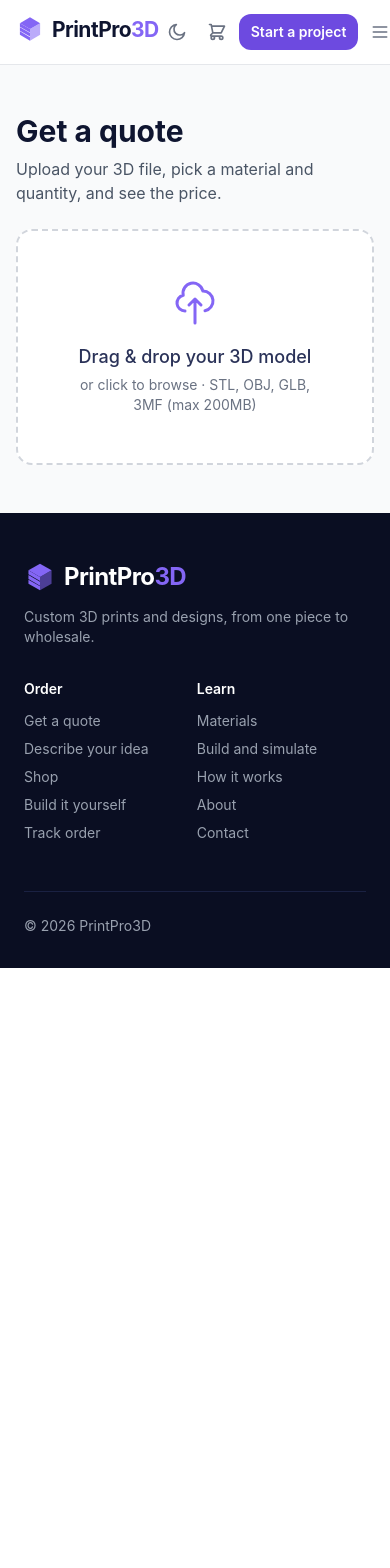
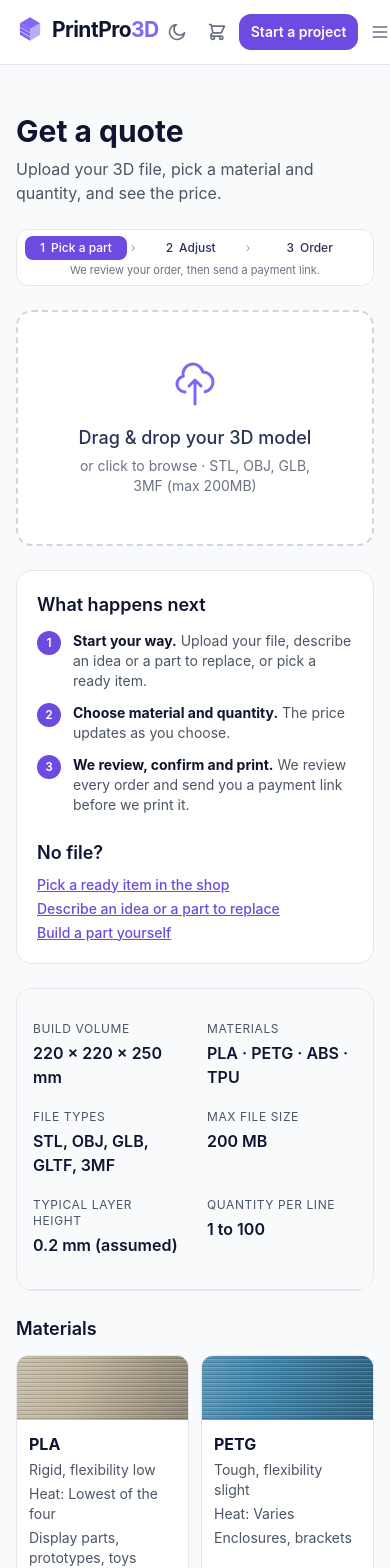
Before and after one commit to pathakvikash/printpro3d, a Next.js app: page /quote in a window 390 px wide. Shown: the top 1568 px of the page. Before the commit the page ends 968 px from the top, so only its background shows below. Built offline with nearby package versions, Linux system fonts and the light colour scheme.

Commit message:
Quote: 2-column sticky instant quote after upload, fill idle page, flow strip, glossary terms

```diff
--- a/src/app/quote/page.tsx
+++ b/src/app/quote/page.tsx
@@ -1,13 +1,61 @@
 import type { Metadata } from 'next';
+import Link from 'next/link';
 import PageShell from '@/components/PageShell';
 import UploadForm from '@/components/UploadForm';
+import Capabilities from '@/components/Capabilities';
+import MaterialCards from '@/components/MaterialCards';
 
 export const metadata: Metadata = { title: 'Get a quote - PrintPro3D', description: 'Upload an STL or OBJ file and get an instant price for your 3D print.' };
 
+// same wording as the How it works page
+const STEPS = [
+  { title: 'Start your way', text: 'Upload your file, describe an idea or a part to replace, or pick a ready item.' },
+  { title: 'Choose material and quantity', text: 'The price updates as you choose.' },
+  { title: 'We review, confirm and print', text: 'We review every order and send you a payment link before we print it.' },
+];
+const NO_FILE = [
+  { href: '/shop', label: 'Pick a ready item in the shop' },
+  { href: '/request', label: 'Describe an idea or a part to replace' },
+  { href: '/playground', label: 'Build a part yourself' },
+];
+const link = 'font-medium text-indigo-600 underline hover:no-underline dark:text-indigo-400';
+
+const side = (
+  <div className="space-y-6 rounded-2xl border border-gray-200 bg-white p-5 dark:border-gray-700 dark:bg-gray-900">
+    <section aria-labelledby="next-h">
+      <h2 id="next-h" className="text-lg font-semibold text-gray-900 dark:text-white">What happens next</h2>
+      <ol className="mt-3 space-y-3">
+        {STEPS.map((s, i) => (
+          <li key={s.title} className="flex gap-3">
+            <span aria-hidden className="flex h-6 w-6 shrink-0 items-center justify-center rounded-full bg-indigo-600 text-xs font-semibold text-white">{i + 1}</span>
+            <p className="text-sm text-gray-600 dark:text-gray-300"><strong className="text-gray-900 dark:text-white">{s.title}.</strong> {s.text}</p>
+          </li>
+        ))}
+      </ol>
+    </section>
+    <section aria-labelledby="nofile-h">
+      <h2 id="nofile-h" className="text-lg font-semibold text-gray-900 dark:text-white">No file?</h2>
+      <ul className="mt-2 space-y-1 text-sm">
+        {NO_FILE.map((l) => <li key={l.href}><Link href={l.href} className={link}>{l.label}</Link></li>)}
+      </ul>
+    </section>
+  </div>
+);
+
+const below = (
+  <>
+    <div className="overflow-hidden rounded-2xl border border-gray-200 dark:border-gray-700"><Capabilities /></div>
+    <section aria-labelledby="mat-h" className="space-y-3">
+      <h2 id="mat-h" className="text-lg font-semibold text-gray-900 dark:text-white">Materials</h2>
+      <MaterialCards />
+    </section>
+  </>
+);
+
 export default function QuotePage() {
   return (
-    <PageShell title="Get a quote" lead="Upload your 3D file, pick a material and quantity, and see the price.">
-      <UploadForm />
+    <PageShell wide title="Get a quote" lead="Upload your 3D file, pick a material and quantity, and see the price.">
+      <UploadForm idle={{ side, below }} />
     </PageShell>
   );
 }
--- a/src/components/QuoteOrder.tsx
+++ b/src/components/QuoteOrder.tsx
@@ -7,6 +7,7 @@ import { BED_MM, MATERIALS, MAX_QTY, fitsBed, quote, type MaterialKey, type Mesh
 import { MATERIAL_INFO } from '@/lib/materialInfo';
 import { card, input, label, money, secondaryBtn, submitBtn } from './ContactFields';
 import { useCart } from './CartProvider';
+import Term from './Term';
 
 // illustrative colours, same as MaterialCards
 const SWATCH: Record<MaterialKey, string> = { PLA: '#bfb49c', PETG: '#3f86ad', ABS: '#4a4f57', TPU: '#c2553f' };
@@ -98,7 +99,7 @@ export default function QuoteOrder({
 
       <fieldset className="space-y-2">
         <legend className={label}>Material</legend>
-        <div role="radiogroup" aria-label="Material" className="grid grid-cols-2 gap-2 sm:grid-cols-4">
+        <div role="radiogroup" aria-label="Material" className="grid grid-cols-2 gap-2">
           {MATERIAL_KEYS.map((key) => {
             const selected = material === key;
             const total = priceFor(key);
@@ -126,9 +127,9 @@ export default function QuoteOrder({
         <section aria-labelledby="det-h" className="space-y-2 rounded-xl border border-gray-200 p-4 dark:border-gray-800">
           <h4 id="det-h" className="font-semibold text-gray-900 dark:text-gray-100">What we detected</h4>
           <ul className="list-disc space-y-1 pl-5 text-sm text-gray-700 dark:text-gray-300">
-            <li>Size: {found.sizeMm.x.toFixed(1)} × {found.sizeMm.y.toFixed(1)} × {found.sizeMm.z.toFixed(1)} mm, {found.triangles.toLocaleString()} triangles</li>
+            <li>Size: {found.sizeMm.x.toFixed(1)} × {found.sizeMm.y.toFixed(1)} × {found.sizeMm.z.toFixed(1)} mm, {found.triangles.toLocaleString()} <Term k="triangles">triangles</Term></li>
             <li>{found.isClosed ? `Volume: ${found.volumeCm3!.toFixed(2)} cm³` : 'Not watertight (open surface), so we cannot give a volume'}</li>
-            <li>{found.pieces === 1 ? '1 piece' : `${found.pieces} separate pieces`}{found.throughHoles !== null && `, ${found.throughHoles} ${found.throughHoles === 1 ? 'opening' : 'openings'} through the part`}</li>
+            <li>{found.pieces === 1 ? '1 piece' : `${found.pieces} separate pieces`}{found.throughHoles !== null && <>, {found.throughHoles} <Term k="openings">{found.throughHoles === 1 ? 'opening' : 'openings'}</Term> through the part</>}</li>
             <li>{found.fitsBed ? 'Fits our print bed' : 'Does not fit our print bed'}. Orientation: {found.orientation}</li>
           </ul>
           <p className="text-xs text-gray-500 dark:text-gray-400">{found.limits.join(' ')}</p>
--- a/src/components/UploadForm.tsx
+++ b/src/components/UploadForm.tsx
@@ -1,7 +1,8 @@
 'use client';
 
-import { useState, useCallback, useEffect, useRef } from 'react';
+import { useState, useCallback, useEffect, useRef, type ReactNode } from 'react';
 import QuoteOrder from './QuoteOrder';
+import FlowStrip from './FlowStrip';
 import type { MaterialKey, MeshStats } from '@/lib/quote';
 import { canGoDirect } from '@/lib/directMode';
 import { takePendingFile } from '@/lib/pendingFile';
@@ -25,7 +26,8 @@ async function uploadDirect(f: File) {
   return res;
 }
 
-export default function UploadForm({ initialFile, onQuote }: { initialFile?: File; onQuote?: () => void }) {
+// idle: filler shown beside / under the drop zone until a file is chosen (side = right column at lg, below = full width)
+export default function UploadForm({ initialFile, onQuote, idle }: { initialFile?: File; onQuote?: () => void; idle?: { side: ReactNode; below: ReactNode } }) {
   const [file, setFile] = useState<File | null>(initialFile ?? null); // initialFile: a model built in the playground
   const [uploading, setUploading] = useState(false);
   const [uploadedUrl, setUploadedUrl] = useState<string | null>(null);
@@ -138,8 +140,14 @@ export default function UploadForm({ initialFile, onQuote }: { initialFile?: Fil
     return (bytes / (1024 * 1024)).toFixed(1) + ' MB';
   };
 
+  const replacing = !!uploadedUrl && !initialFile; // after upload the drop zone shrinks to a "Replace file" bar
+  const showIdle = !!idle && !initialFile && !uploadedUrl && !uploading;
+
   return (
-    <div className="space-y-8">
+    <div className="space-y-6 lg:space-y-8">
+      {!initialFile && <FlowStrip current={uploadedUrl ? 'adjust' : 'pick'} />}
+      <div className={showIdle ? 'grid items-start gap-6 lg:grid-cols-2 lg:gap-8' : 'space-y-6 lg:space-y-8'}>
+      <div className="space-y-6 lg:space-y-8">
       {/* Drop Zone (hidden when the file is already chosen) */}
       {!initialFile && (
       <div
@@ -147,7 +155,7 @@ export default function UploadForm({ initialFile, onQuote }: { initialFile?: Fil
         onDragOver={handleDragOver}
         onDragLeave={handleDragLeave}
         onClick={() => inputRef.current?.click()}
-        className={`relative cursor-pointer border-2 border-dashed rounded-2xl p-12 text-center transition-all duration-300 ${
+        className={`relative cursor-pointer border-2 border-dashed text-center transition-all duration-300 ${replacing ? 'rounded-xl px-4 py-3' : 'rounded-2xl p-12'} ${
           dragOver
             ? 'border-indigo-500 bg-indigo-50 dark:bg-indigo-950/30'
             : 'border-gray-300 dark:border-gray-600 hover:border-indigo-400 dark:hover:border-indigo-500 bg-white dark:bg-gray-900'
@@ -160,6 +168,12 @@ export default function UploadForm({ initialFile, onQuote }: { initialFile?: Fil
           onChange={handleInputChange}
           className="hidden"
         />
+        {replacing ? (
+          <p className="flex flex-wrap items-center justify-between gap-2 text-sm text-gray-700 dark:text-gray-200">
+            <span className="truncate font-medium">{uploaded?.name}</span>
+            <span className="font-semibold text-indigo-600 dark:text-indigo-400">Replace file</span>
+          </p>
+        ) : (
         <div className="space-y-4">
           <div className="flex justify-center">
             <svg className="w-12 h-12 text-indigo-500" fill="none" viewBox="0 0 24 24" stroke="currentColor">
@@ -175,6 +189,7 @@ export default function UploadForm({ initialFile, onQuote }: { initialFile?: Fil
             </p>
           </div>
         </div>
+        )}
       </div>
       )}
 
@@ -220,7 +235,7 @@ export default function UploadForm({ initialFile, onQuote }: { initialFile?: Fil
                 <svg className="w-5 h-5" fill="none" viewBox="0 0 24 24" stroke="currentColor">
                   <path strokeLinecap="round" strokeLinejoin="round" strokeWidth={2} d="M4 16v1a3 3 0 003 3h10a3 3 0 003-3v-1m-4-8l-4-4m0 0L8 8m4-4v12" />
                 </svg>
-                Upload Model
+                Get my price
               </>
             )}
           </button>
@@ -259,7 +274,8 @@ export default function UploadForm({ initialFile, onQuote }: { initialFile?: Fil
 
       {/* Preview */}
       {uploadedUrl && (
-        <div className="pp-fade space-y-4">
+        <div className="pp-fade grid items-start gap-6 lg:grid-cols-[minmax(0,1fr)_380px] lg:gap-8">
+          <div className="space-y-4">
           <div className="flex items-center justify-between">
             <h3 className="text-lg font-semibold text-gray-900 dark:text-gray-100">Your Model Preview</h3>
             <span className="px-3 py-1 rounded-full bg-green-100 dark:bg-green-900/30 text-green-700 dark:text-green-300 text-xs font-medium">
@@ -267,7 +283,9 @@ export default function UploadForm({ initialFile, onQuote }: { initialFile?: Fil
             </span>
           </div>
           <ModelWithBlueprint url={uploadedUrl} name={uploaded?.name ?? 'Your model'} onPositions={setPositions} material={material} />
+          </div>
           {uploaded && (
+            <div className="lg:sticky lg:top-20">
             <QuoteOrder
               key={uploaded.file}
               file={uploaded.file}
@@ -278,9 +296,14 @@ export default function UploadForm({ initialFile, onQuote }: { initialFile?: Fil
               // the builder owns its own model, so only uploads can be reset from here
               onAnother={initialFile ? undefined : resetUpload}
             />
+            </div>
           )}
         </div>
       )}
+      </div>
+      {showIdle && <div>{idle.side}</div>}
+      </div>
+      {showIdle && idle.below}
     </div>
   );
 }
```
